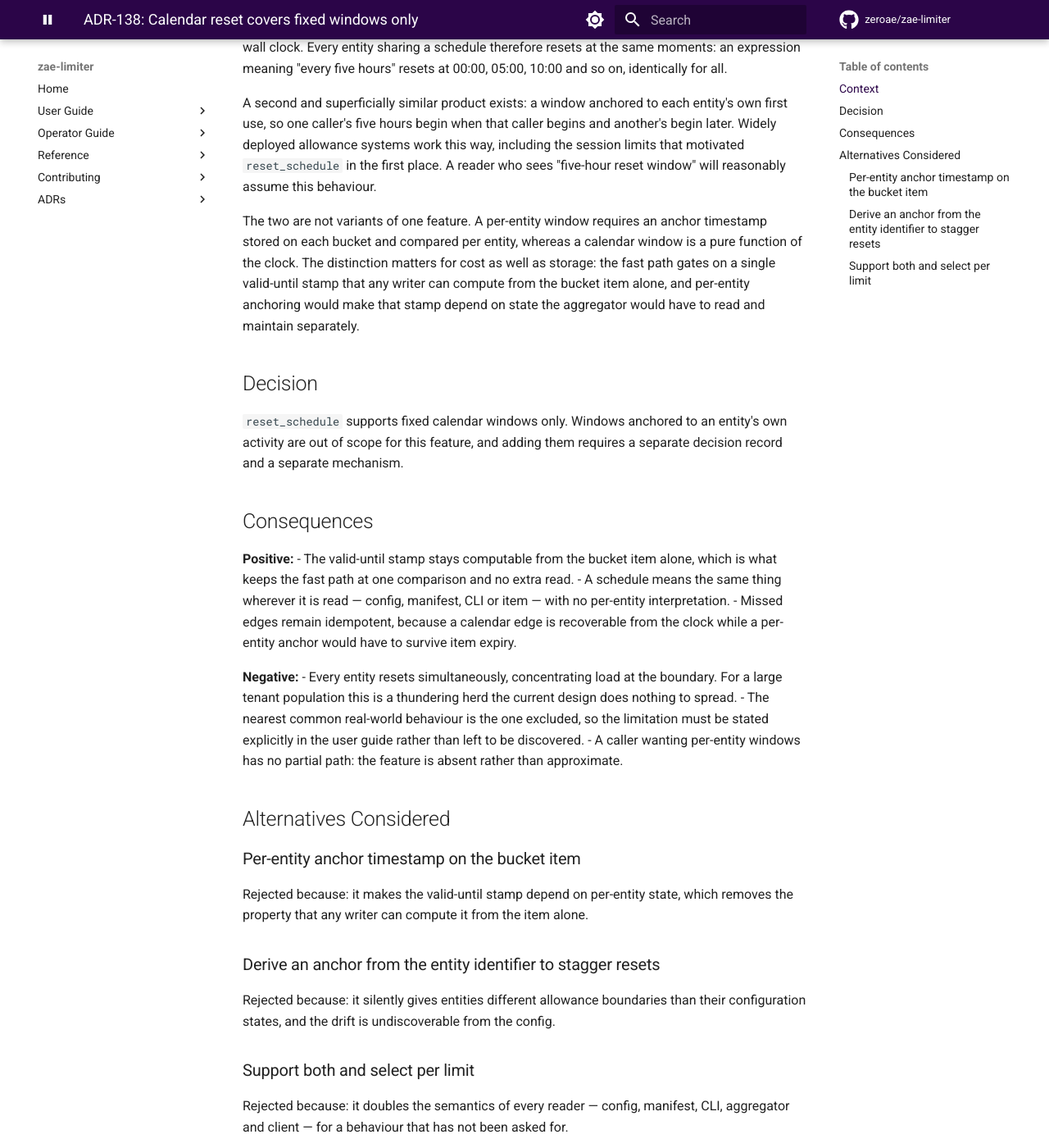
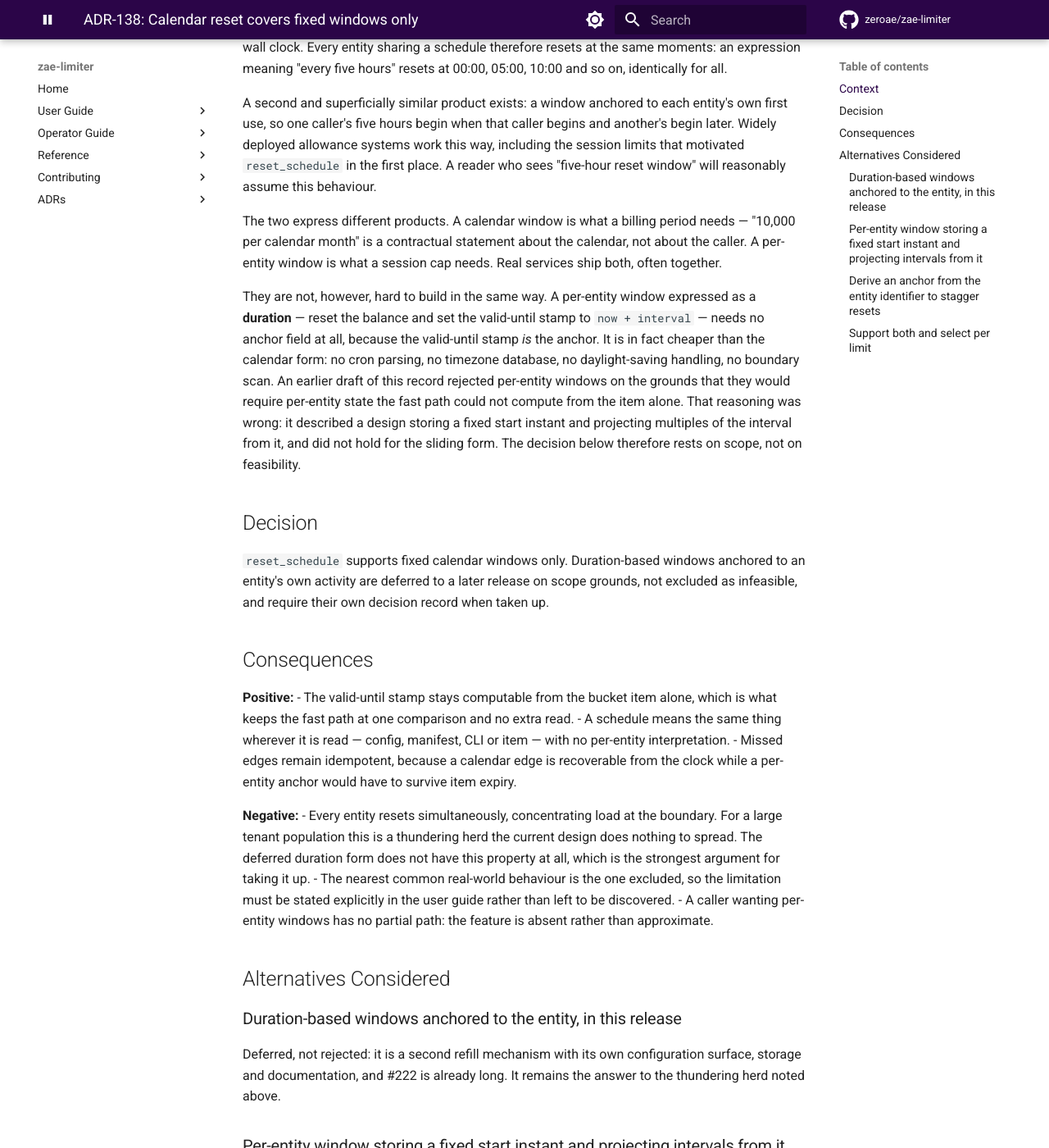
Before and after one commit to zeroae/zae-limiter, an MkDocs documentation site: the page built from docs/adr/138-fixed-reset-windows-only.md, in a window 1280 px wide and 1400 px high, scrolled down 318 px. Shown: the whole window at 82% size. Built offline with MkDocs 1.6.1 and Material for MkDocs 9.7.7, drawn with Linux system fonts in a browser that asks for light colours; comment, search, counter and statistics services are not loaded; the version menu is left out; some of the changed text lies outside the part shown.

Commit message:
📝 docs(models): correct ADR-138's reason for excluding rolling windows
ADR-138 rejected per-entity reset windows on the grounds that they need
per-entity state the fast path could not compute from the bucket item
alone. That is wrong, and it was my error.

A per-entity window expressed as a *duration* — set the balance to the
effective capacity and stamp `vu = now + interval` — needs no anchor
field, because `vu` is the anchor. It is cheaper than the calendar form
it was rejected in favour of: no cron parsing, no timezone database, no
daylight-saving handling, no boundary scan. The rejected reasoning
described a different design, one storing a fixed start instant and
projecting multiples of the interval from it, and I did not distinguish
the two.

The conclusion survives, but on different grounds. Deferring rolling
windows is a scope decision — a second refill mechanism with its own
configuration surface, storage and documentation, against a release that
is already long — not a feasibility one. The Decision and the
Alternatives now say so, and the alternative is recorded as deferred
rather than rejected.

This also sharpens the thundering herd already noted in Consequences: it
is a property of calendar alignment specifically, and the deferred
duration form does not have it. That is now stated as the strongest
argument for taking the duration form up, rather than left as an
unattributed cost.

Edited in place rather than superseded, at the owner's direction: ADR-138
was accepted under an hour before this correction, is referenced by no
code, and superseding would have left the incorrect reasoning standing in
a document marked ignored for enforcement. This is a deliberate exception
to `.claude/rules/adr-rules.md`, not a precedent.

Refs #222

Co-Authored-By: Claude Opus 5 (1M context) <noreply@anthropic.com>
Claude-Session: https://claude.ai/code/session_01QdVj8nPhUwTz2aNJzMFqt5

```diff
--- a/docs/adr/138-fixed-reset-windows-only.md
+++ b/docs/adr/138-fixed-reset-windows-only.md
@@ -16,18 +16,25 @@ deployed allowance systems work this way, including the session limits that moti
 `reset_schedule` in the first place. A reader who sees "five-hour reset window" will reasonably
 assume this behaviour.
 
-The two are not variants of one feature. A per-entity window requires an anchor timestamp
-stored on each bucket and compared per entity, whereas a calendar window is a pure function of
-the clock. The distinction matters for cost as well as storage: the fast path gates on a single
-valid-until stamp that any writer can compute from the bucket item alone, and per-entity
-anchoring would make that stamp depend on state the aggregator would have to read and maintain
-separately.
+The two express different products. A calendar window is what a billing period needs — "10,000
+per calendar month" is a contractual statement about the calendar, not about the caller. A
+per-entity window is what a session cap needs. Real services ship both, often together.
+
+They are not, however, hard to build in the same way. A per-entity window expressed as a
+**duration** — reset the balance and set the valid-until stamp to `now + interval` — needs no
+anchor field at all, because the valid-until stamp *is* the anchor. It is in fact cheaper than
+the calendar form: no cron parsing, no timezone database, no daylight-saving handling, no
+boundary scan. An earlier draft of this record rejected per-entity windows on the grounds that
+they would require per-entity state the fast path could not compute from the item alone. That
+reasoning was wrong: it described a design storing a fixed start instant and projecting
+multiples of the interval from it, and did not hold for the sliding form. The decision below
+therefore rests on scope, not on feasibility.
 
 ## Decision
 
-`reset_schedule` supports fixed calendar windows only. Windows anchored to an entity's own
-activity are out of scope for this feature, and adding them requires a separate decision record
-and a separate mechanism.
+`reset_schedule` supports fixed calendar windows only. Duration-based windows anchored to an
+entity's own activity are deferred to a later release on scope grounds, not excluded as
+infeasible, and require their own decision record when taken up.
 
 ## Consequences
 
@@ -41,7 +48,9 @@ and a separate mechanism.
 
 **Negative:**
 - Every entity resets simultaneously, concentrating load at the boundary. For a large tenant
-  population this is a thundering herd the current design does nothing to spread.
+  population this is a thundering herd the current design does nothing to spread. The deferred
+  duration form does not have this property at all, which is the strongest argument for taking
+  it up.
 - The nearest common real-world behaviour is the one excluded, so the limitation must be stated
   explicitly in the user guide rather than left to be discovered.
 - A caller wanting per-entity windows has no partial path: the feature is absent rather than
@@ -49,9 +58,14 @@ and a separate mechanism.
 
 ## Alternatives Considered
 
-### Per-entity anchor timestamp on the bucket item
-Rejected because: it makes the valid-until stamp depend on per-entity state, which removes the
-property that any writer can compute it from the item alone.
+### Duration-based windows anchored to the entity, in this release
+Deferred, not rejected: it is a second refill mechanism with its own configuration surface,
+storage and documentation, and #222 is already long. It remains the answer to the thundering
+herd noted above.
+
+### Per-entity window storing a fixed start instant and projecting intervals from it
+Rejected because: it needs an anchor field the sliding `now + interval` form does not, for no
+behaviour the sliding form lacks.
 
 ### Derive an anchor from the entity identifier to stagger resets
 Rejected because: it silently gives entities different allowance boundaries than their
```
